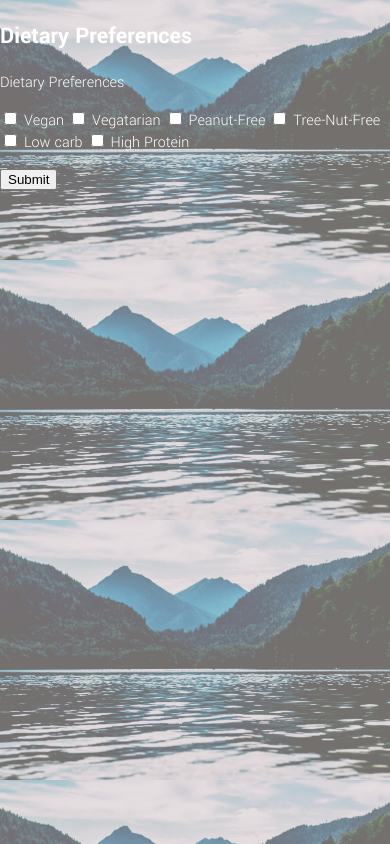
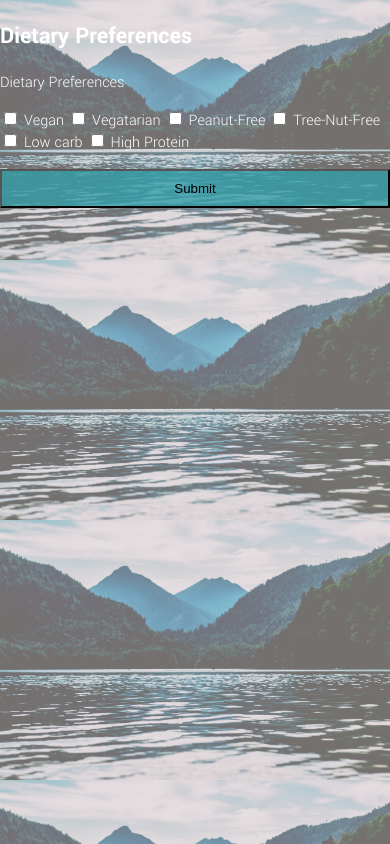
Before and after one commit to alliestehney/stressEating, a React (Create React App) app: page / in a window 390 px wide. Both pictures are taken after a click on the button 130 px from the left and 296 px from the top of the page. Built offline with nearby package versions, Linux system fonts and the light colour scheme.

Commit message:
started mobile design on dietary pref compnent

```diff
--- a/src/components/DietaryPref.js
+++ b/src/components/DietaryPref.js
@@ -33,7 +33,7 @@ render() {
         <label><input type="checkbox" name="highprotein" checked={this.state.highprotein} onChange={this.handleInputChange.bind(this)}/> High Protein </label>
      </p>
 
-      <button type="submit"> Submit</button>
+      <button className= "Submit" type="submit"> Submit</button>
 
     </form>
   );
--- a/src/index.css
+++ b/src/index.css
@@ -49,8 +49,11 @@ body {
 }
 
 .DietaryPref {
+display: flex;
+
 
 }
+
 
 /*mobile view*/
 @media only screen and (min-width: 320px) and (max-width: 480px) {
@@ -86,7 +89,15 @@ body {
 		font-size: 50px;
 		border: none;
 	}
-
+  .DietaryPref {
+  display: flex;
+  flex-direction: column;
+  }
+  .Submit{
+    padding: 10px;
+    background-color: rgba(50, 158, 168, .8);
+    z-index: 2;
+  }
 }
 
 
```
